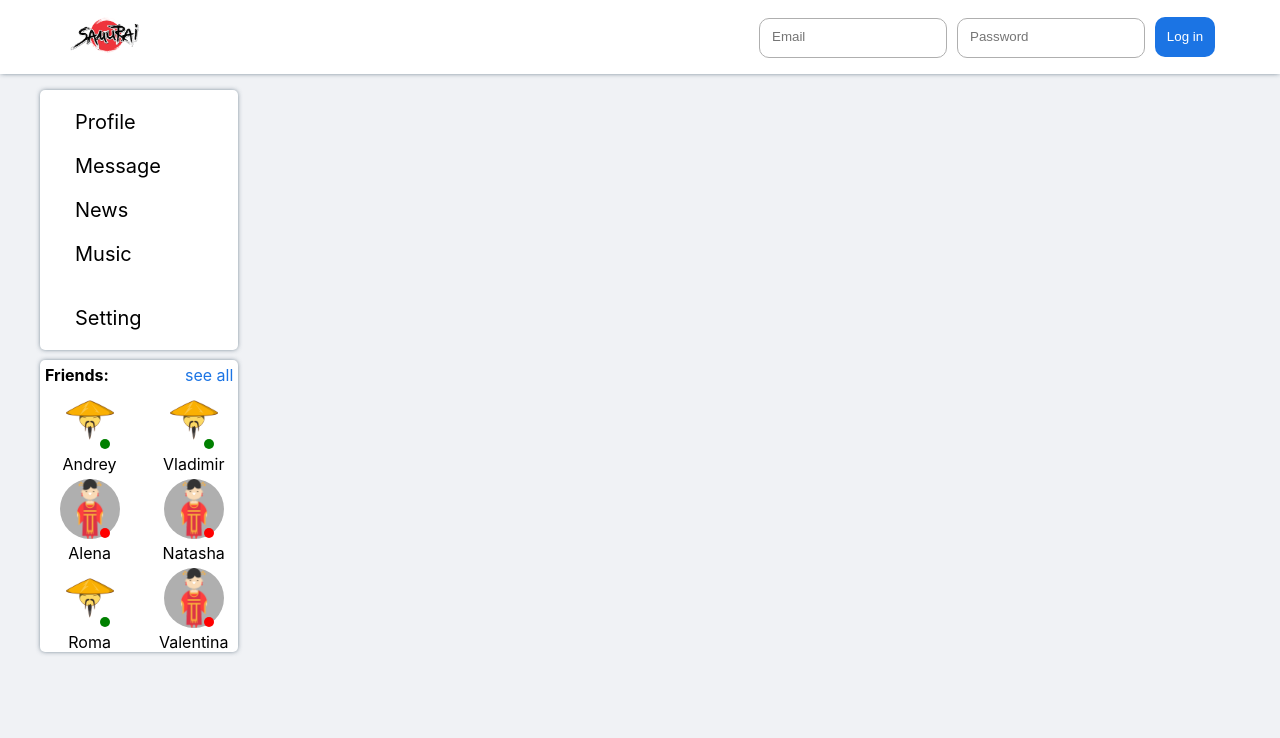
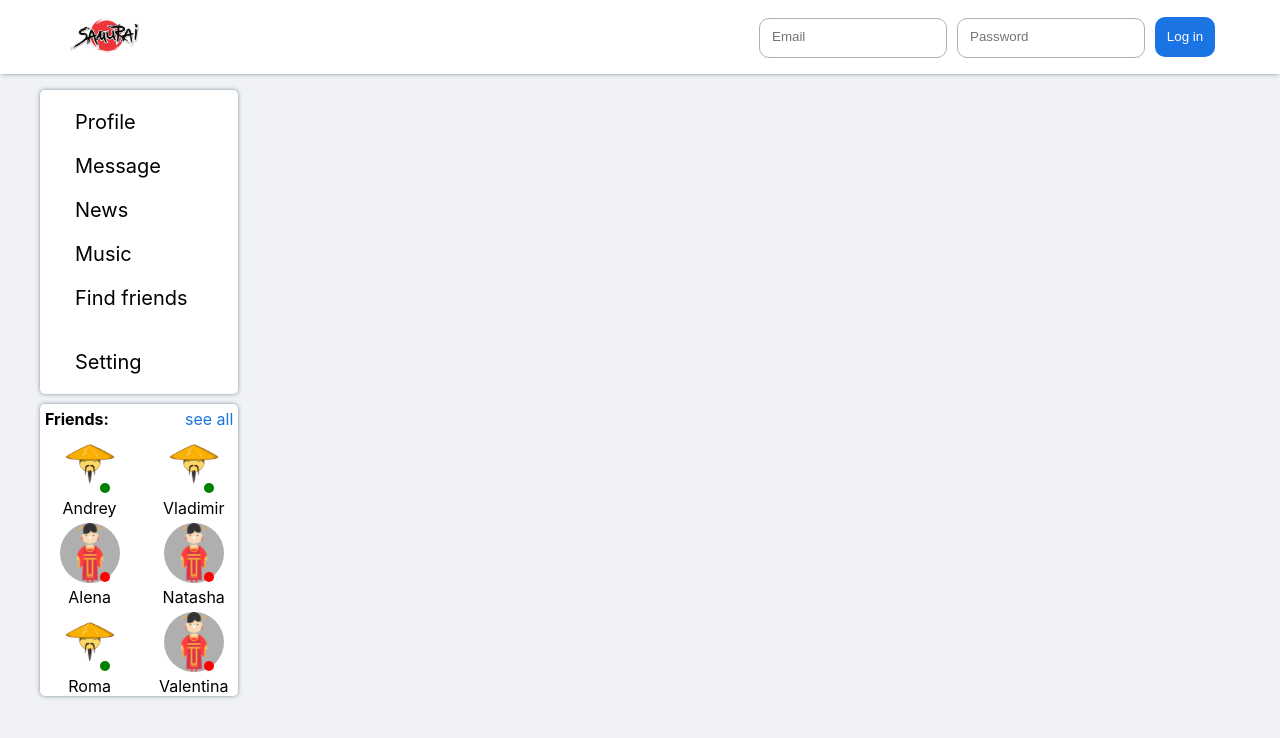
Before and after one commit to AdammmVV/SOCIAL-NETWORK, a React (Create React App) app: page / in a window 1280 px wide. Shown: the top 738 px of the page. Built offline with nearby package versions, Linux system fonts and the light colour scheme.

Commit message:
refactor NavBar.tsx

```diff
--- a/src/components/Navbar/NavBar.tsx
+++ b/src/components/Navbar/NavBar.tsx
@@ -36,6 +36,9 @@ export const NavBar = (props: NavBarPropsType) => {
                     <NavLink to='music' activeClassName={s.active}>Music</NavLink>
                 </div>
                 <div className={s.item}>
+                    <NavLink to='users' activeClassName={s.active}>Find friends</NavLink>
+                </div>
+                <div className={s.item}>
                     <NavLink to='settings' activeClassName={s.active}>Setting</NavLink>
                 </div>
             </div>
```
